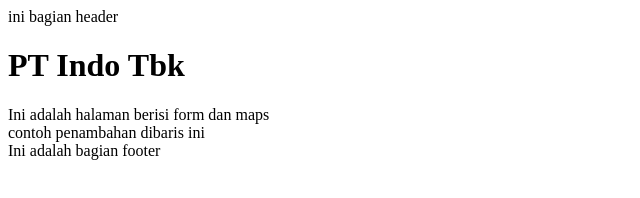
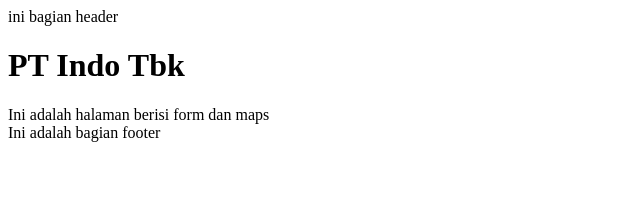
Before and after one commit to dapinsbastian/CompanyProfile, a plain HTML site: page contact-us.html in a window 1280 px wide. Shown: the whole page, without its empty margins (0-640 px from the left). Drawn offline with Linux system fonts and the light colour scheme.

Commit message:
fixing conflig halaman contact

```diff
--- a/contact-us.html
+++ b/contact-us.html
@@ -9,7 +9,7 @@
     <header>ini bagian header</header>
     <h1>PT Indo Tbk</h1>
     <div>Ini adalah halaman berisi form dan maps</div>
-    <div>contoh penambahan dibaris ini</div>
-    <footer>Ini adalah bagian footer</footer>
+    <form action=""></form>
+        <footer>Ini adalah bagian footer</footer>
 </body>
 </html>
```
